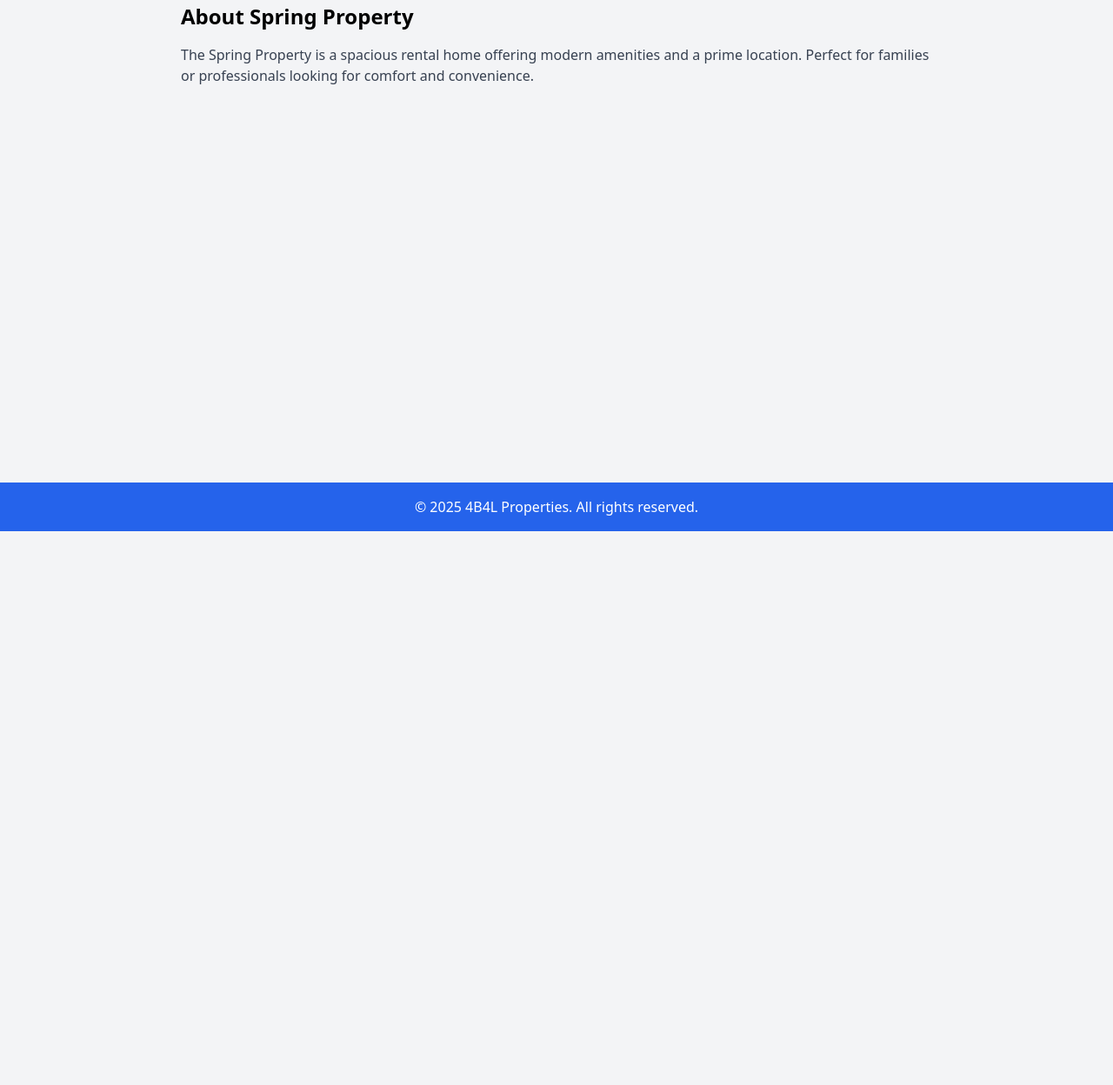
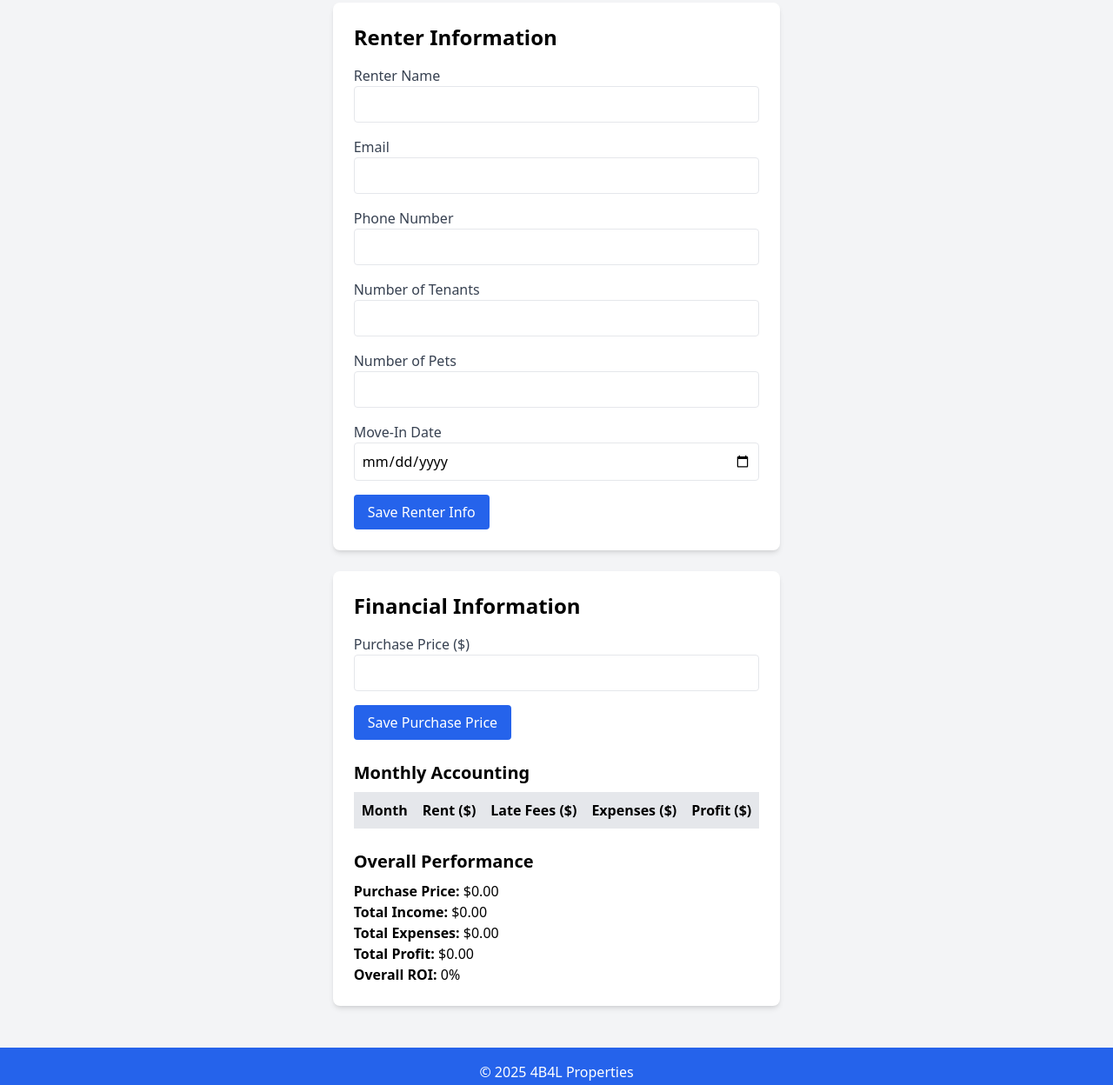
Before and after one commit to carverwatson/4B4L, a plain HTML site: page spring.html in a window 1280 px wide. Shown: the part 189-1437 px from the top of the page at 87% size. Before the commit the page ends 800 px from the top, so only its background shows below. Drawn offline with nearby package versions, Linux system fonts and the light colour scheme.

Commit message:
Update spring.html

```diff
--- a/spring.html
+++ b/spring.html
@@ -3,7 +3,7 @@
 <head>
     <meta charset="UTF-8">
     <meta name="viewport" content="width=device-width, initial-scale=1.0">
-    <title>Spring Property - 4B4L Properties</title>
+    <title>Spring - 4B4L Properties</title>
     <script src="https://cdn.tailwindcss.com"></script>
     <link rel="stylesheet" href="styles.css">
 </head>
@@ -19,13 +19,54 @@
         </ul>
     </nav>
     <main class="max-w-4xl mx-auto mt-8 p-4">
-        <section>
-            <h2 class="text-2xl font-semibold mb-4">About Spring Property</h2>
-            <p class="text-gray-700">The Spring Property is a spacious rental home offering modern amenities and a prime location. Perfect for families or professionals looking for comfort and convenience.</p>
+        <section class="bg-white p-6 rounded-lg shadow-md mb-6">
+            <h2 class="text-2xl font-semibold mb-4">Renter Information</h2>
+            <form id="renterForm-Spring" class="space-y-4">
+                <div>
+                    <label for="renterName" class="block text-gray-700">Renter Name</label>
+                    <input type="text" id="renterName" class="w-full p-2 border rounded">
+                </div>
+                <div>
+                    <label for="renterEmail" class="block text-gray-700">Email</label>
+                    <input type="email" id="renterEmail" class="w-full p-2 border rounded">
+                </div>
+                <div>
+                    <label for="renterPhone" class="block text-gray-700">Phone Number</label>
+                    <input type="tel" id="renterPhone" class="w-full p-2 border rounded">
+                </div>
+                <div>
+                    <label for="numTenants" class="block text-gray-700">Number of Tenants</label>
+                    <input type="number" id="numTenants" class="w-full p-2 border rounded" min="1">
+                </div>
+                <div>
+                    <label for="numPets" class="block text-gray-700">Number of Pets</label>
+                    <input type="number" id="numPets" class="w-full p-2 border rounded" min="0">
+                </div>
+                <div>
+                    <label for="moveInDate" class="block text-gray-700">Move-In Date</label>
+                    <input type="date" id="moveInDate" class="w-full p-2 border rounded">
+                </div>
+                <button type="submit" class="bg-blue-600 text-white px-4 py-2 rounded hover:bg-blue-700">Save Renter Info</button>
+            </form>
+        </section>
+        <section class="bg-white p-6 rounded-lg shadow-md">
+            <h2 class="text-2xl font-semibold mb-4">Financial Information</h2>
+            <form id="initialCostForm-Spring" class="space-y-4 mb-6">
+                <div>
+                    <label for="purchasePrice" class="block text-gray-700">Purchase Price ($)</label>
+                    <input type="number" id="purchasePrice" class="w-full p-2 border rounded" min="0" step="0.01">
+                </div>
+                <button type="submit" class="bg-blue-600 text-white px-4 py-2 rounded hover:bg-blue-700">Save Purchase Price</button>
+            </form>
+            <h3 class="text-xl font-semibold mb-2">Monthly Accounting</h3>
+            <div id="monthlyAccounting-Spring" class="mb-6"></div>
+            <h3 class="text-xl font-semibold mb-2">Overall Performance</h3>
+            <div id="overallPerformance-Spring"></div>
         </section>
     </main>
     <footer class="bg-blue-600 text-white text-center py-4 mt-8">
-        <p>&copy; 2025 4B4L Properties. All rights reserved.</p>
+        <p>© 2025 4B4L Properties</p>
     </footer>
+    <script src="scripts.js"></script>
 </body>
 </html>
```
